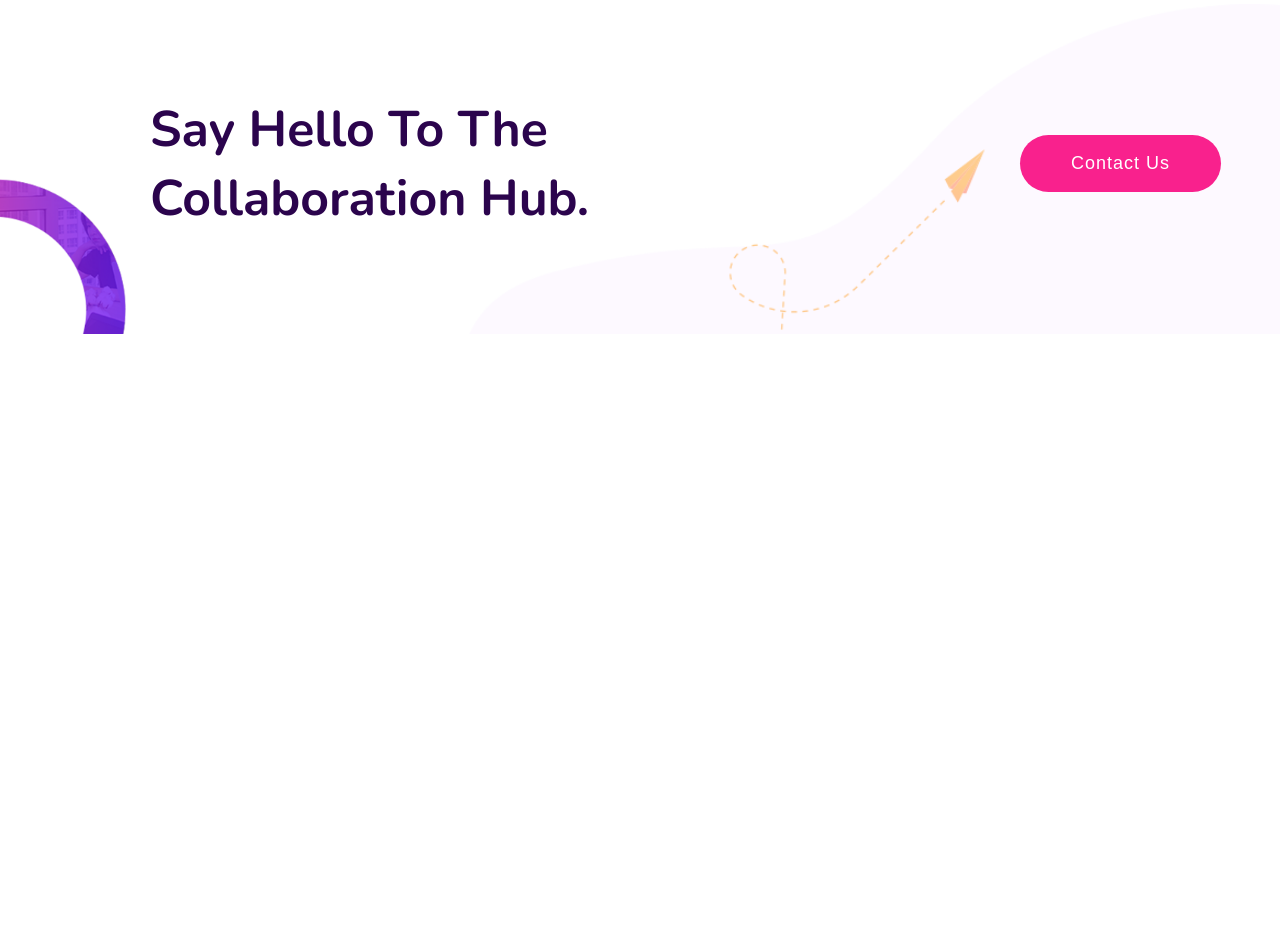
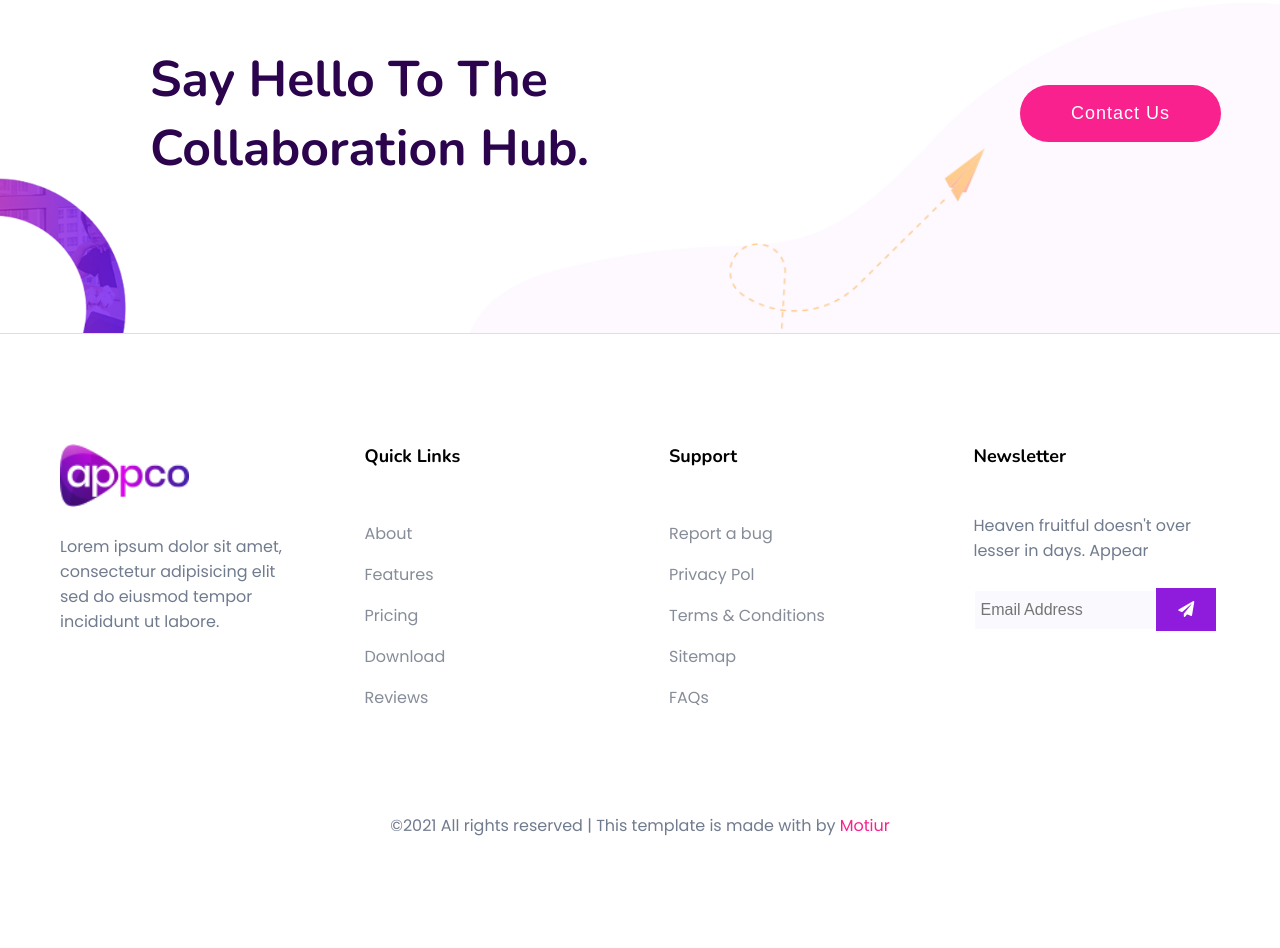
Before and after one commit to motiurdev/Colorlib-app-Website, a plain HTML site: page index.html in a window 1280 px wide. Shown: the part 3352-4300 px from the top of the page. Before the commit the page ends 3686 px from the top, so only its background shows below. Drawn offline with nearby package versions, Linux system fonts and the light colour scheme.

Commit message:
app website

```diff
--- a/css/style.css
+++ b/css/style.css
@@ -346,10 +346,10 @@ p {
 /* contact style */
 
 .contact {
-    padding: 50px 0;
     position: relative;
     height: 400px;
     overflow: hidden;
+    border-bottom: 1px solid #ffc9fd;
 }
 
 .contact button {
@@ -379,3 +379,86 @@ img.arrow {
     right: 0;
     z-index: -1;
 }
+
+/* footer  */
+
+.footer {
+    padding: 110px 0;
+    position: relative;
+}
+
+.footer .grid {
+    grid-template-columns: repeat(4,1fr);
+    gap: 58px;
+    align-items: flex-start;
+}
+
+footer.footer img {
+    width: 156px;
+    margin-bottom: 20px;
+}
+
+.footer ul {
+    list-style: none;
+}
+
+.footer ul a {
+    display: block;
+    text-decoration: none;
+    color: #868c98;
+    padding: 8px 0;
+}
+
+.footer h3 {
+    color: #000;
+    margin-bottom: 45px;
+    font-weight: 700;
+    font-size: 18px;
+}
+
+footer.footer input {
+    padding: 7px 6px;
+    border: 1px solid #fff;
+    height: 40px;
+    width: 74%;
+    background: #f9f9fe;
+    font-size: 16px;
+    font-weight: 500;
+}
+
+footer.footer button {
+    background: #8f1bdc;
+    border: none;
+    padding: 13px 22px;
+    color: #fff;
+    line-height: 1;
+    cursor: pointer;
+    margin-left: -4px;
+    font-size: 16px;
+}
+
+.newletter-text {
+    margin-bottom: 25px;
+}
+
+.copyright {
+    text-align: center;
+    margin-top: 95px;
+}
+
+.arrow-button {
+    position: fixed;
+    bottom: 35px;
+    right: 30px;
+    width: 50px;
+    height: 50px;
+    background-color: #8f1bdc;
+    border-radius: 50%;
+    color: #fff;
+    text-align: center;
+}
+
+.arrow-button i {
+    margin-top: 15px;
+    font-size: 22px;
+}
--- a/index.html
+++ b/index.html
@@ -140,5 +140,47 @@
             <img src="images/arrow.webp" alt="contact image" class="arrow">
         </div>
     </section>
+
+
+    <!-- footer  -->
+
+    <footer class="footer">
+        <div class="container grid">
+            <div>
+                <img src="images/logo.webp" alt="">
+                <p>Lorem ipsum dolor sit amet, consectetur adipisicing elit sed do eiusmod tempor incididunt ut labore.</p>
+            </div>
+            <div>
+                <h3>Quick Links</h3>
+                <ul>
+                    <li><a href="#">About</a></li>
+                    <li><a href="#">Features</a></li>
+                    <li><a href="#">Pricing</a></li>
+                    <li><a href="#">Download</a></li>
+                    <li><a href="#">Reviews</a></li>
+                </ul>
+            </div>
+            <div>
+                <h3>Support</h3>
+                <ul>
+                    <li><a href="#">Report a bug</a></li>
+                    <li><a href="#">Privacy Pol</a></li>
+                    <li><a href="#">Terms & Conditions</a></li>
+                    <li><a href="#">Sitemap</a></li>
+                    <li><a href="#">FAQs</a></li>
+                </ul>
+            </div>
+            <div>
+                <h3>Newsletter</h3>
+                <p class="newletter-text">Heaven fruitful doesn't over lesser in days. Appear</p>
+                <input type="text" placeholder="Email Address">
+                <button type="button"><i class="fas fa-paper-plane"></i></button>
+            </div>
+        </div>
+        <p class="copyright">&copy;2021 All rights reserved | This template is made with  by <a href="https:www.github.com/motiurdev" style="color:#f9218d;text-decoration: none;" target="_blank">Motiur</a></p>
+
+        <!-- Fixed arrow button -->
+        <a href="#" class="arrow-button"><i class="fas fa-arrow-up"></i></a>
+    </footer>
 </body>
 </html>
```
